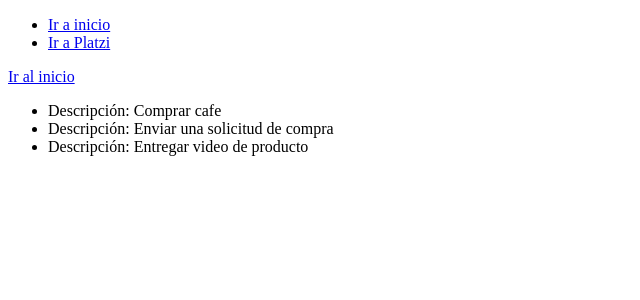
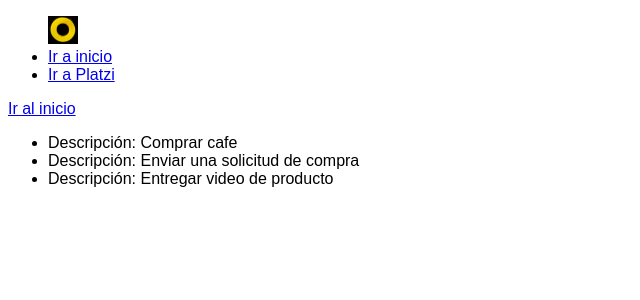
Before and after one commit to DataEngel/To-Do-List-with-Flask-framework, a Flask app: page /hello in a window 1280 px wide. Shown: the top 300 px of the page, without its empty margins (0-640 px from the left). Run offline with Flask 2, Linux system fonts and the light colour scheme.

Commit message:
13.-Uso de archivos estáticos: imágenes

```diff
--- a/Code/Comands/comands.txt
+++ b/Code/Comands/comands.txt
@@ -21,3 +21,6 @@ source server.sh
 
 * Para correr nuestro sevidor local de flask
 flask run
+
+* Hard reload
+ctrl + shift + r
--- /dev/null
+++ b/Code/static/CSS/main.css
@@ -0,0 +1,7 @@
+html * {
+    font-family: sans-serif;
+}
+
+img {
+    max-width: 30px;
+}
--- a/Code/templates/base.html
+++ b/Code/templates/base.html
@@ -5,6 +5,7 @@
     <title>
         {% block title %}Flask Platzi | {% endblock %}
     </title>
+    <link rel="stylesheet" href="{{ url_for('static', filename='css/main.css')}}">
 </head>
 <body>
     <header>
--- a/Code/templates/navbar.html
+++ b/Code/templates/navbar.html
@@ -1,5 +1,6 @@
 <nav>
     <ul>
+        <img src="{{ url_for('static', filename='images/logo.png')}}" alt="Logo">
         <li> <a href="{{ url_for('index') }}"> Ir a inicio</a></li>
         <li> <a href="https://platzi.com" target="_blank"> Ir a Platzi </a></li>
     </ul>
```
Also changed, not shown: Code/static/images/logo.PNG (added).
